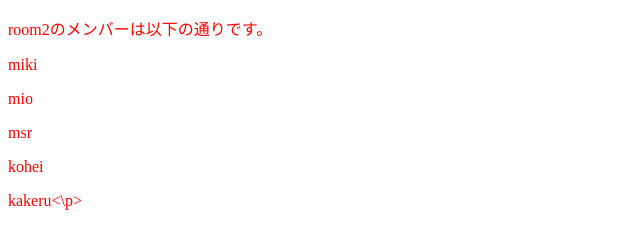
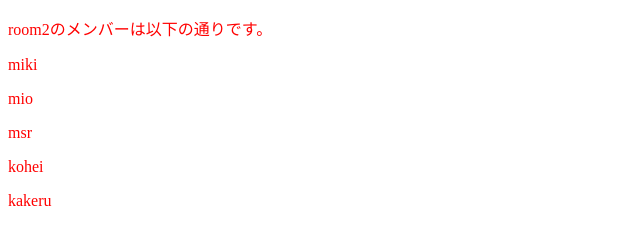
Before and after one commit to miki334455/it_univ_practice, a plain HTML site: page index.html in a window 1280 px wide. Shown: the full height of the page, 0-640 px from the left. Drawn offline with Linux system fonts and the light colour scheme.

Commit message:
Update index.html

```diff
--- a/index.html
+++ b/index.html
@@ -16,6 +16,6 @@
 	<p>mio</p>
 	<p>msr</p>
 	<p>kohei</p>
-	<p>kakeru<\p>
+	<p>kakeru</p>
 </body>
 </html>
```
